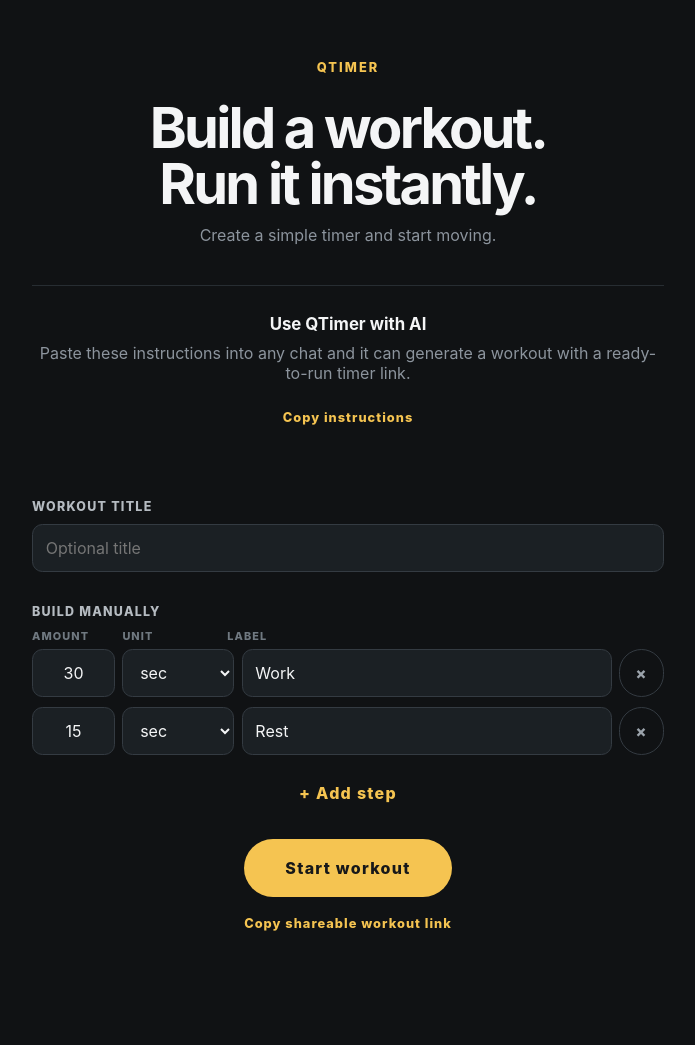
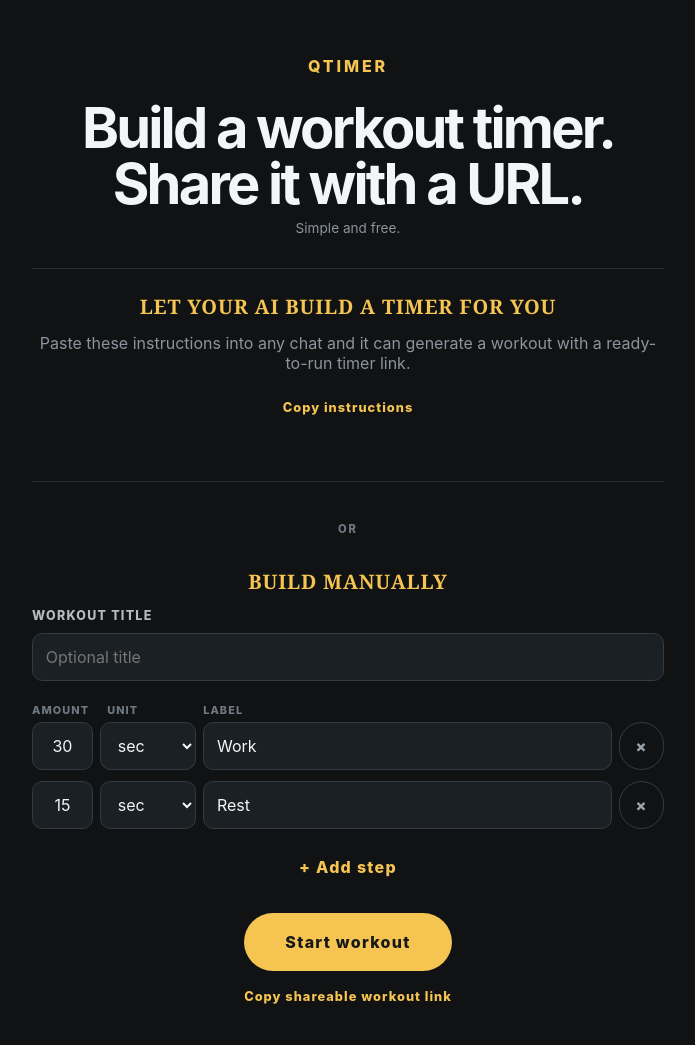
Before and after one commit to Nemo20k/qtimer, a website built with Vite: page index.html in a window 1280 px wide. Shown: the whole page, without its empty margins (292-987 px from the left). Built offline with nearby package versions, Linux system fonts and the light colour scheme.

Commit message:
styles fixes

```diff
--- a/src/builder.js
+++ b/src/builder.js
@@ -23,7 +23,7 @@
 export function mountBuilder(root) {
   let rows = [{ amount: "30", unit: "s", label: "Work" }, { amount: "15", unit: "s", label: "Rest" }];
   document.body.classList.add("landing-page");
-  root.innerHTML = `<main class="landing-shell"><header class="landing-header"><a class="brand" href="./">qtimer</a><h1>Build a workout.<br />Run it instantly.</h1><p class="landing-lede">Create a simple timer and start moving.</p></header><section class="ai-section"><h2>Use QTimer with AI</h2><p>Paste these instructions into any chat and it can generate a workout with a ready-to-run timer link.</p><button class="copy-instructions-button" type="button">Copy instructions</button><p class="instructions-feedback" aria-live="polite"></p></section><section class="builder" aria-labelledby="builder-title"><label class="field-label" for="workout-title-input">Workout title</label><input id="workout-title-input" class="text-input title-input" maxlength="${WORKOUT_LIMITS.maxTitleLength}" placeholder="Optional title" /><h2 id="builder-title">Build manually</h2><div class="builder-column-labels" aria-hidden="true"><span>Amount</span><span>Unit</span><span>Label</span></div><div class="builder-rows"></div><button class="add-step-button" type="button">+ Add step</button><p class="builder-error" role="alert" hidden></p><button class="primary-button start-workout-button" type="button">Start workout</button><button class="copy-link-button" type="button">Copy shareable workout link</button><p class="copy-feedback" aria-live="polite"></p></section></main>`;
+  root.innerHTML = `<main class="landing-shell"><header class="landing-header"><a class="brand" href="./">qtimer</a><h1>Build a workout timer.<br />Share it with a URL.</h1><p class="landing-lede">Simple and free.</p></header><section class="ai-section"><h2>Let your AI build a timer for you</h2><p>Paste these instructions into any chat and it can generate a workout with a ready-to-run timer link.</p><button class="copy-instructions-button" type="button">Copy instructions</button><p class="instructions-feedback" aria-live="polite"></p></section><section class="builder" aria-labelledby="builder-title"><p class="section-or">OR</p><h2 id="builder-title">Build manually</h2><label class="field-label" for="workout-title-input">Workout title</label><input id="workout-title-input" class="text-input title-input" maxlength="${WORKOUT_LIMITS.maxTitleLength}" placeholder="Optional title" /><div class="builder-column-labels" aria-hidden="true"><span>Amount</span><span>Unit</span><span>Label</span></div><div class="builder-rows"></div><button class="add-step-button" type="button">+ Add step</button><p class="builder-error" role="alert" hidden></p><button class="primary-button start-workout-button" type="button">Start workout</button><button class="copy-link-button" type="button">Copy shareable workout link</button><p class="copy-feedback" aria-live="polite"></p></section></main>`;
   const rowsElement = root.querySelector(".builder-rows");
   const titleInput = root.querySelector(".title-input");
   const errorElement = root.querySelector(".builder-error");
--- a/src/styles.css
+++ b/src/styles.css
@@ -99,7 +99,8 @@
 
 .brand {
   color: #f5c451;
-  font-size: 0.8rem;
+  font-size: 1rem;
+  letter-spacing: 0.18em;
   text-decoration: none;
 }
 
@@ -249,21 +250,25 @@
 }
 
 .landing-header { text-align: center; }
-.landing-header h1 { font-size: clamp(2rem, 8vw, 3.5rem); letter-spacing: -0.05em; line-height: 1; margin: 1.5rem 0 0.8rem; }
-.landing-lede, .ai-section p { color: #8c949d; margin-bottom: 0; }
+.landing-header h1 { font-size: clamp(2rem, 8vw, 3.5rem); letter-spacing: -0.05em; line-height: 1; margin: 1.5rem 0 0.5rem; }
+.landing-lede { color: #8c949d; font-size: 0.85rem; margin-bottom: 0; }
+.ai-section p { color: #8c949d; margin-bottom: 0; }
 .builder { margin-top: 2.5rem; }
 .field-label, .builder h2 { color: #b5bbc1; display: block; font-size: 0.78rem; font-weight: 800; letter-spacing: 0.1em; margin-bottom: 0.65rem; text-transform: uppercase; }
 .builder h2 { margin-top: 2rem; }
-.builder-column-labels { color: #707981; display: grid; font-size: 0.68rem; font-weight: 800; grid-template-columns: 5.2rem 1fr 2.8rem; letter-spacing: 0.1em; margin-bottom: 0.35rem; text-transform: uppercase; }
-.builder-column-labels span:nth-child(2) { padding-left: 0.45rem; }
-.builder-column-labels span:nth-child(3) { padding-left: 0.45rem; }
+.builder-column-labels { color: #707981; display: grid; font-size: 0.68rem; font-weight: 800; grid-template-columns: 3.8rem 5rem minmax(0, 1fr) 2.8rem; gap: 0.45rem; letter-spacing: 0.1em; margin-bottom: 0.35rem; text-transform: uppercase; }
+.builder-column-labels span:nth-child(2), .builder-column-labels span:nth-child(3) { padding-left: 0.45rem; }
 .text-input, .amount-input, .unit-input { background: #1b2024; border: 1px solid #343b42; border-radius: 0.65rem; color: #f4f5f6; font: inherit; min-height: 48px; padding: 0 0.8rem; width: 100%; }
 .text-input:focus, .amount-input:focus, .unit-input:focus { border-color: #f5c451; outline: 2px solid #f5c451; outline-offset: 1px; }
 .amount-input { appearance: textfield; }
 .amount-input::-webkit-inner-spin-button, .amount-input::-webkit-outer-spin-button { appearance: none; margin: 0; }
 .builder-rows { display: grid; gap: 0.65rem; }
-.builder-row { display: grid; gap: 0.45rem; }
-.row-controls { display: grid; grid-template-columns: 5.2rem 1fr 2.8rem; gap: 0.45rem; }
+.builder-row { display: grid; gap: 0.45rem; grid-template-columns: 3.8rem 5rem minmax(0, 1fr) 2.8rem; }
+.row-controls { display: contents; }
+.builder-row .label-input { grid-column: 3; grid-row: 1; }
+.builder-row .remove-step-button { grid-column: 4; grid-row: 1; }
+.builder-row .amount-input { grid-column: 1; grid-row: 1; }
+.builder-row .unit-input { grid-column: 2; grid-row: 1; }
 .amount-input { text-align: center; }
 .remove-step-button { background: transparent; border: 1px solid #343b42; color: #9ba3ab; min-height: 48px; padding: 0; }
 .remove-step-button:disabled { cursor: not-allowed; opacity: 0.35; }
@@ -273,19 +278,17 @@
 .copy-link-button { display: block; font-size: 0.8rem; margin: 0.25rem auto; }
 .builder-error { color: #f29b8f; margin: 1rem 0 0; text-align: center; }
 .copy-feedback, .instructions-feedback { color: #aeb8a0; min-height: 1.2rem; text-align: center; }
-.ai-section { border-top: 1px solid #272d32; margin-top: 2.5rem; padding-top: 1.75rem; text-align: center; }
-.ai-section h2 { font-size: 1.05rem; margin-bottom: 0.55rem; }
+.ai-section { border-bottom: 1px solid #272d32; border-top: 1px solid #272d32; margin-top: 2rem; padding: 1.5rem 0 2rem; text-align: center; }
+.ai-section h2, .builder h2 { color: #b5bbc1; font-size: 1.1rem; font-weight: 800; letter-spacing: 0.1em; margin-bottom: 0.8rem; text-align: center; text-transform: uppercase; }
+.ai-section h2, .builder h2 { color: #f5c451; font-family: Georgia, "Times New Roman", serif; font-size: 1.25rem; letter-spacing: 0.04em; }
+.section-or { color: #707981; font-size: 0.7rem; font-weight: 800; letter-spacing: 0.18em; margin: 0 0 0.9rem; text-align: center; }
+.builder-column-labels { margin-top: 1.35rem; }
 .copy-instructions-button { font-size: 0.8rem; margin-top: 0.8rem; }
 
 @media (min-width: 600px) {
-  .builder-column-labels { grid-template-columns: 5.2rem 7rem minmax(0, 1fr) 2.8rem; }
+  .builder-column-labels { grid-template-columns: 3.8rem 6rem minmax(0, 1fr) 2.8rem; }
   .builder-column-labels span:nth-child(3) { padding-left: 0; }
-  .builder-row { align-items: center; grid-template-columns: 5.2rem 7rem minmax(0, 1fr) 2.8rem; }
-  .row-controls { display: contents; }
-  .builder-row .label-input { grid-column: 3; grid-row: 1; }
-  .builder-row .remove-step-button { grid-column: 4; grid-row: 1; }
-  .builder-row .amount-input { grid-column: 1; grid-row: 1; }
-  .builder-row .unit-input { grid-column: 2; grid-row: 1; }
+  .builder-row { align-items: center; grid-template-columns: 3.8rem 6rem minmax(0, 1fr) 2.8rem; }
 }
 
 .ready-view {
```
